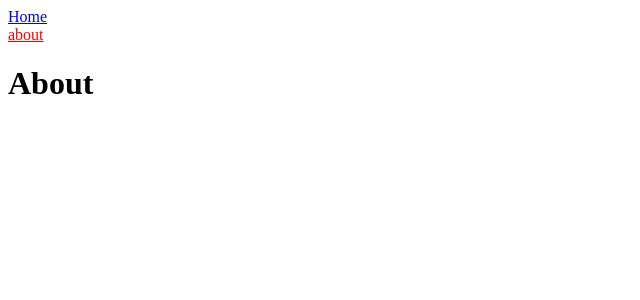
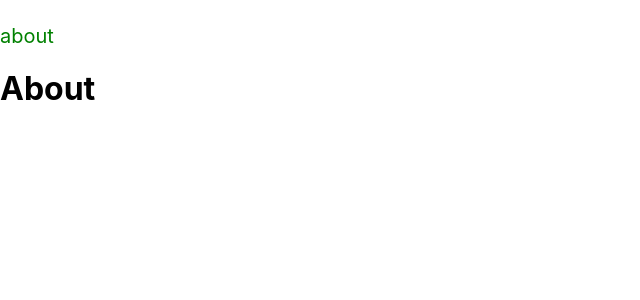
Before and after one commit to pung8146/22pofol, a Next.js app: page /about in a window 1280 px wide. Shown: the top 300 px of the page, without its empty margins (0-640 px from the left). Built offline with nearby package versions, Linux system fonts and the light colour scheme.

Commit message:
NextJS 프레임워크개요 정리 css입히는 방법 글로벌 css 까지

```diff
--- a/components/NavBar.js
+++ b/components/NavBar.js
@@ -1,17 +1,26 @@
 import Link from "next/link";
 import { useRouter } from "next/router";
+
 
 export default function NavBar() {
     const router = useRouter();
     return (
     <nav>
         <Link href="/">
-            <a style={{color:router.pathname === "/" ? "red":"blue"}}>Home</a>
+            <a className={router.pathname === "/" ? "active": ""}>Home</a>
         </Link>
         <br />
         <Link href="/about">
-            <a style={{color:router.pathname === "/about" ? "red":"blue"}}>about</a>
+            <a className={router.pathname === "/about" ? "active": ""}>about</a>
         </Link>
+        <style jsx>{`
+            a {
+                text-decoration : none;
+                }
+            .active {
+                color:green;
+            }
+        `}</style>
     </nav>
     )
 }
--- /dev/null
+++ b/components/NavBar.module.css
@@ -0,0 +1,7 @@
+.active {
+  color: tomato;
+}
+
+.link {
+  text-decoration: none;
+}
--- /dev/null
+++ b/pages/_app.js
@@ -0,0 +1,18 @@
+import NavBar from "../components/NavBar"
+import "../styles/globals.css";
+
+export default function App({Component , pageProps}) {
+    return (
+        <>
+            <NavBar />
+            <Component {...pageProps}/>
+            <style jsx global>
+            {`
+                a {
+                    color:white;
+                }
+            `}
+            </style>
+        </>
+        );
+    }
--- a/pages/about.js
+++ b/pages/about.js
@@ -1,8 +1,5 @@
-import NavBar from "../components/NavBar";
-
 export default function Potato() {
     return <div>
-        <NavBar />
         <h1>About</h1>
     </div>;
 }
--- a/pages/index.js
+++ b/pages/index.js
@@ -1,8 +1,6 @@
-import NavBar from "../components/NavBar";
-
 export default function Home() {
     return <div>
-        <NavBar />
-        <h1>hi</h1>
+        <h1 className="active">hi</h1>
+
     </div>;
 }
--- /dev/null
+++ b/styles/globals.css
@@ -0,0 +1,17 @@
+html,
+body {
+  padding: 0;
+  margin: 0;
+  font-family: -apple-system, BlinkMacSystemFont, Segoe UI, Roboto, Oxygen,
+    Ubuntu, Cantarell, Fira Sans, Droid Sans, Helvetica Neue, sans-serif;
+}
+
+a {
+  font-size: 20px;
+  color: inherit;
+  text-decoration: none;
+}
+
+* {
+  box-sizing: border-box;
+}
```
